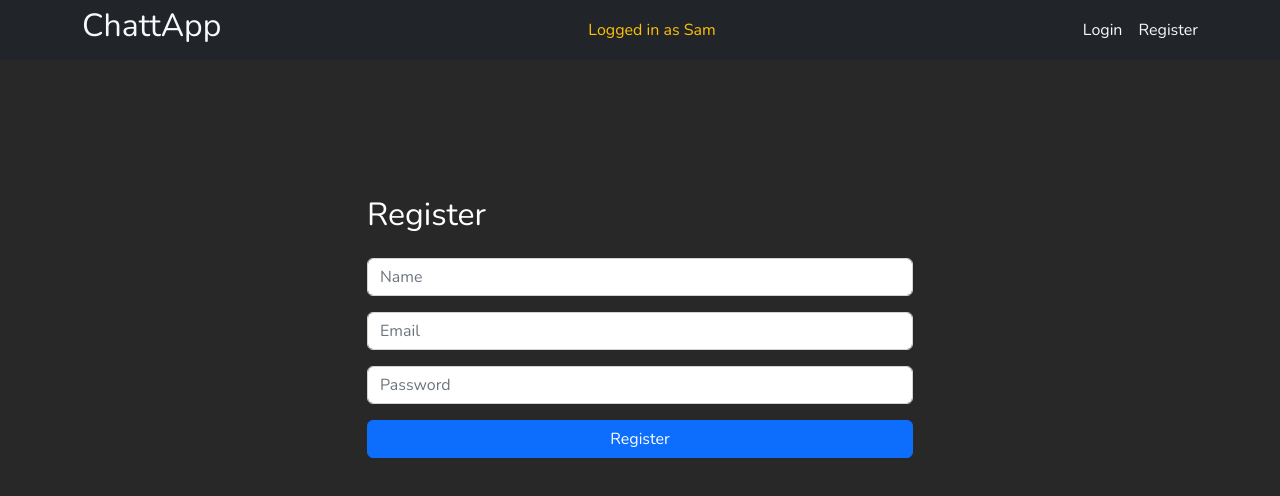
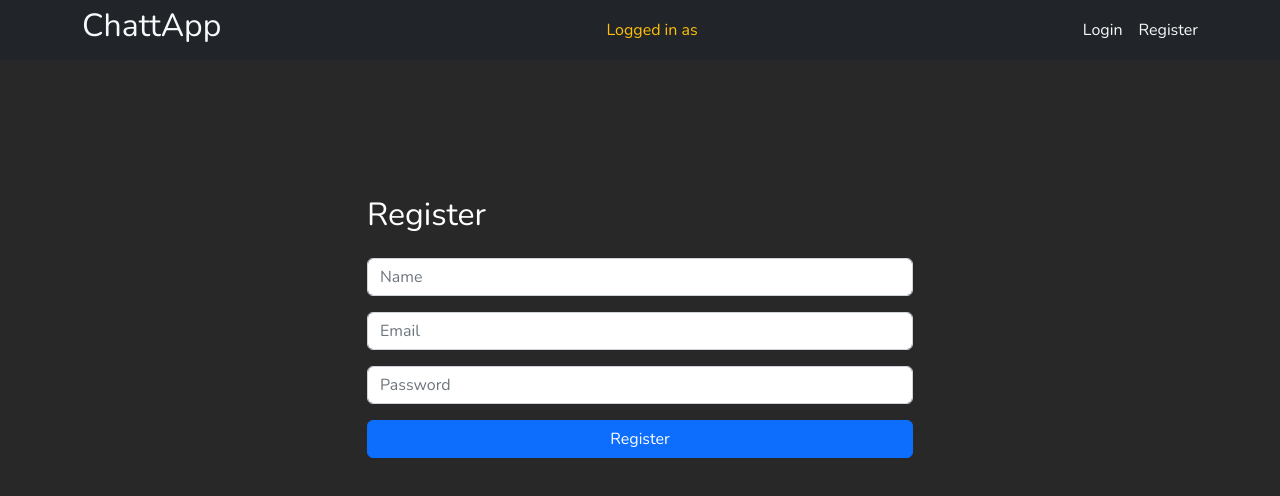
Before and after one commit to sam1090/Chat-App, a React (Vite) app in the folder client/: page /register in a window 1280 px wide. Shown: the top 496 px of the page. Built offline with nearby package versions, Linux system fonts and the light colour scheme.

Commit message:
protected Routes

```diff
--- a/client/src/App.jsx
+++ b/client/src/App.jsx
@@ -5,18 +5,20 @@
 import "bootstrap/dist/css/bootstrap.min.css"
 import { Container } from "react-bootstrap";
 import NavBar from "./components/NavBar"
+import { useContext } from "react"
+import { AuthContext } from "./context/AuthContext"
 
 function App() {
-
+const {user} = useContext(AuthContext);
   return (
     <>
     <NavBar/>
     <Container >
     <Routes>
 
-      <Route path= '/' element ={<Chat/>}/>
-      <Route path= '/register' element ={<Register />}/>
-      <Route path= '/login' element ={<Login/>}/>
+      <Route path= '/' element ={user?<Chat/>:<Login/>}/>
+      <Route path= '/register' element ={user?<Chat/>:<Register />}/>
+      <Route path= '/login' element ={user?<Chat/>:<Login/>}/>
       <Route path= '*' element ={<Navigate to="/" />}/>
 
     </Routes>
--- a/client/src/components/NavBar.jsx
+++ b/client/src/components/NavBar.jsx
@@ -1,29 +1,33 @@
-import {Container , Nav , Navbar , Stack} from "react-bootstrap";
-import {Link} from "react-router-dom";
+import { Container, Nav, Navbar, Stack } from 'react-bootstrap';
+import { Link } from 'react-router-dom';
+import { AuthContext } from "../context/AuthContext"
+import { useContext } from "react"
 
 const NavBar = () => {
-  return ( <Navbar bg="dark" className="mb-4" style ={{height:"3.75rem"}}>
+  const { user } = useContext(AuthContext);
+
+  return (
+    <Navbar bg='dark' className='mb-4' style={{ height: '3.75rem' }}>
       <Container>
         <h2>
-        <Link to="/" className="link-light text-decoration-none">
+          <Link to='/' className='link-light text-decoration-none'>
             ChattApp
           </Link>
         </h2>
-        <span className="text-warning"> Logged in as Sam </span>
+        <span className='text-warning'> Logged in as {user?.data?.user?.name} </span>
         <Nav>
-          <Stack direction="horizontal" gap={3}>
-          <Link to="/login" className="link-light text-decoration-none">
+          <Stack direction='horizontal' gap={3}>
+            <Link to='/login' className='link-light text-decoration-none'>
               Login
             </Link>
-        <Link to="/register" className="link-light text-decoration-none">
+            <Link to='/register' className='link-light text-decoration-none'>
               Register
             </Link>
           </Stack>
         </Nav>
       </Container>
     </Navbar>
-
   );
-}
+};
 
 export default NavBar;
--- a/client/src/context/AuthContext.jsx
+++ b/client/src/context/AuthContext.jsx
@@ -1,5 +1,5 @@
 // AuthContext.jsx
-import { createContext, useCallback, useState } from 'react';
+import { createContext, useCallback, useEffect, useState } from 'react';
 import { postrequest } from '../utils/services,js';
 import { baseUrl } from '../utils/services,js';
 
@@ -28,13 +28,18 @@
     password: '',
   });
 
-  console.log('registerInfo', registerInfo);
+  console.log('User', user);
 
+  useEffect(() => {
+    const user = localStorage.getItem('User');
+    setUser(JSON.parse(user));
+  }, []);
   const updateRegisterInfo = useCallback((info) => {
     setRegisterInfo(info);
   }, []);
 
-  const registerUser = useCallback(async (e) => {
+  const registerUser = useCallback(
+    async (e) => {
       e.preventDefault();
       setIsRegisterLoading(true);
       setRegisterError(null);
@@ -44,14 +49,15 @@
       );
 
       setIsRegisterLoading(false);
-    console.log(response);
 
       if (response.error) {
         return setRegisterError(response);
       }
       localStorage.setItem('User', JSON.stringify(response));
       setUser(response);
-  }, [registerInfo]);
+    },
+    [registerInfo],
+  );
 
   return (
     <AuthContext.Provider
```
Lines whose indentation alone changed are shown as unchanged.
